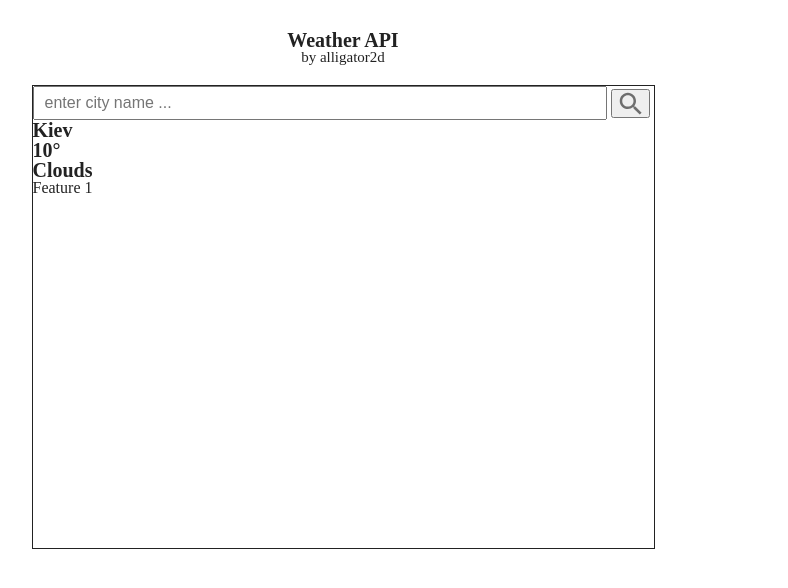
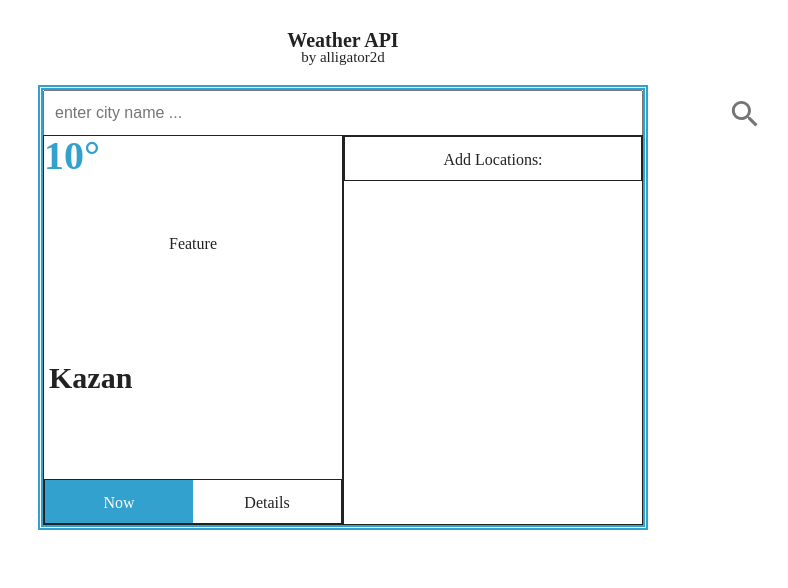
Before and after one commit to alligator2d/weather_app, a plain HTML site: page index.html in a window 1280 px wide. Shown: the whole page, without its empty margins (297-1085 px from the left). Drawn offline with Linux system fonts and the light colour scheme.

Commit message:
third commit

```diff
--- a/index.html
+++ b/index.html
@@ -10,27 +10,65 @@
 </head>
 <body>
 
-<h1> <p>Weather API</p>
-	by alligator2d</h1>
+<h1><p>Weather API</p>
+	by alligator2d
+</h1>
 
 <div class="container">
+
+	<div class="input">
 		<input type="text" id="myInput" placeholder="enter city name ..." class="input">
+		<button><img src="img/Shape.svg" alt="search"></button>
+	</div>
 
-	<button><img src="img/Shape.svg" alt="search"></button>
+	<div class="weather">
+
+		<div class="main-Now">
 			<div class="pricing-table row">
 				<div class="package featured">
-			<p class="package-name">Kiev</p>
+					<p class="price">10&deg;</p>
 
-			<p class="price">10&deg;</p>
+					<!--			<p class="disclaimer">Clouds</p>-->
+					<ul class="features">
+						<li>Feature</li>
+					</ul>
+					<p class="package-name">Kazan</p>
+				</div>
+			</div>
+
+		</div>
+
+		<div class="main-Details">
+			<div class="package featured">
+				<p class="package-name-details">Kazan</p>
+				<p class="price-details">10&deg;</p>
+				<p class="price-feels">12&deg;</p>
+
+
 				<p class="disclaimer">Clouds</p>
+				<p class="disclaimer-sunrise">08:20</p>
+				<p class="disclaimer-sunset">18:40</p>
+
 
 				<ul class="features">
-				<li>Feature 1</li>
+<!--					<li>Feature</li>-->
 				</ul>
-<!--			<button class="button-primary">Go</button>-->
+			</div>
+
+		</div>
+
+
+		<div class="section">
+			<div class="now active">Now</div>
+			<div class="details">Details</div>
 		</div>
 	</div>
-	<div class="out"></div>
+
+	<div class="add">
+		<div class="locations">Add Locations:</div>
+	</div>
+
+
 </div>
 <script src="js/view/view.js"></script>
 <script src="js/script.js"></script>
--- a/js/script.js
+++ b/js/script.js
@@ -1,39 +1,71 @@
 const input = document.querySelector("input");
 const btn = document.querySelector("button");
+
+document.querySelector('.main-Details').style.display = 'none';
+
+const t = Date.now();
+console.log(t);
+
 
 btn.addEventListener("click", async () => {
 	console.log(input.value);
 	const cityName = input.value;
 	const serverUrl = "http://api.openweathermap.org/data/2.5/";
 	const apiKey = "dd104ede60c26d64cf20852b80b4317d";
-	const url = `${serverUrl}find?q=${cityName}&appid=${apiKey}`;
+	const url = `${serverUrl}weather?q=${cityName}&appid=${apiKey}`;
 
 	const data = await getData(url);
-	console.log(data.name);
+
+	console.log(data);
 	document.querySelector('.package-name').textContent = data.name;
-	// document.querySelector(".price").innerHTML = Math.round(data.main.temp - 273) + "&deg;";
-	// document.querySelector(".disclaimer").textContent = data.weather[0]["description"];
-	// document.querySelector(".features li").innerHTML =
-	// 	`<img src="https://openweathermap.org/img/wn/${data.weather[0]["icon"]}@2x.png">`;
+	document.querySelector(".price").innerHTML = Math.round(data.main.temp - 273) + "&deg;";
+	document.querySelector(".disclaimer").textContent = `Weather: ${data.weather[0]["description"]}`;
+	document.querySelector(".features li").innerHTML =
+		`<img src="https://openweathermap.org/img/wn/${data.weather[0]["icon"]}@2x.png">`;
+
+
+	console.log(data.sys.sunrise);
+	console.log(data.sys.sunset);
+	const sunrise = JSON.parse(data.sys.sunrise);
+	console.log(sunrise);
+	console.log(getTime(sunrise));
+
+	document.querySelector('.package-name-details').textContent = `City/town: ${data.name}`;
+	document.querySelector(".price-details").innerHTML = `Temperature: ${Math.round(data.main.temp - 273)} &deg;`;
+	document.querySelector('.price-feels').innerHTML = `Feels like: ${Math.round(data.main.feels_like - 273)} &deg;`
+	document.querySelector('.disclaimer-sunrise').textContent = `Sunrise: ${getTime(data.sys.sunrise)}`;
+	document.querySelector('.disclaimer-sunset').textContent = `Sunset: ${getTime(data.sys.sunset)}`;
 
 
 	input.value = "";
 
 });
 
-function search() {
-	fetch(`http://api.openweathermap.org/data/2.5/find?q=${input.value}&appid=dd104ede60c26d64cf20852b80b4317d`).then(function (resp) {
-		return resp.json();
-	}).then(function (data) {
-		console.log(data);
-		document.querySelector(".package-name").textContent = data.name;
-		document.querySelector(".price").innerHTML = Math.round(data.main.temp - 273) + "&deg;";
-		document.querySelector(".disclaimer").textContent = data.weather[0]["description"];
-		//https://openweathermap.org/img/wn/02d@2x.png
-		document.querySelector(".features li").innerHTML =
-			`<img src="https://openweathermap.org/img/wn/${data.weather[0]["icon"]}@2x.png">`;
-	}).catch(function () {
-		// catch any errors
-	});
+const now = document.querySelector('.now');
+const details = document.querySelector('.details');
 
-}
+now.addEventListener('click', () => {
+
+	if(!now.classList.contains('active')) {
+		now.classList.add('active');
+		details.classList.remove('active');
+	} else {
+		return;
+	}
+	document.querySelector('.main-Details').style.display = 'none';
+	document.querySelector('.main-Now').style.display = 'block';
+
+})
+
+details.addEventListener('click', () => {
+
+	if(!details.classList.contains('active')) {
+		details.classList.add('active');
+		now.classList.remove('active');
+	} else {
+		return;
+	}
+	document.querySelector('.main-Now').style.display = 'none';
+	document.querySelector('.main-Details').style.display = 'block';
+
+})
--- a/js/view/view.js
+++ b/js/view/view.js
@@ -9,3 +9,15 @@ async function getData(url) {
 		console.log(error.message);
 	}
 }
+
+function getTime(res) {
+	let hours = Math.floor(res / (1000 * 60 * 60) % 24);
+	let minutes = Math.floor((res / 1000 / 60) % 60);
+
+	return `${hours}:${minutes}`
+}
+
+let t1 = new Date(1673527617);
+let t2 = new Date(1673563824)
+console.log(`${t1.getHours()}:${t1.getMinutes()}`);
+console.log(`${t2.getHours()}:${t2.getMinutes()}`);
--- a/style/style.css
+++ b/style/style.css
@@ -2,26 +2,149 @@ html {
 	box-sizing: border-box;
 }
 
-.container {
-	width: 621px;
-	height: 462px;
-	display: block;
-	margin: 0 auto;
-	border: 1px solid;
-	margin-top: 20px;
-}
+/*.container {*/
+/*	width: 621px;*/
+/*	height: 462px;*/
+/*	display: block;*/
+/*	margin: 0 auto;*/
+/*	border: 1px solid;*/
+/*	margin-top: 20px;*/
+/*}*/
 p {
 	font-weight: bold;
 	font-size: 20px;
+}
+.price {
+	font-size: 40px;
+	color: #32a1ce;
+}
+.features {
+	padding-top: 60px;
+	text-align: center;
+}
+.package-name {
+	padding-left: 5px;
+	padding-top: 111px;
+	font-size: 30px;
 }
 h1 {
 	margin-top: 30px;
 	text-align: center;
 	font-size: 15px;
+	margin-bottom: 20px;
 }
+
 input {
-	height: 28px;
-	width: 558px;
+	height: 40px;
+	width: 584px;
 	padding-left: 10px;
+	/*border: 1px solid;*/
+	/*border: thick double #32a1ce;*/
 
 }
+
+button {
+	border: none;
+	outline: none;
+	background-color: transparent;
+}
+
+button img {
+	position: absolute;
+	top:100px;
+	right: 225px;
+	width: 27px;
+}
+
+.container {
+	display: block;
+	margin: 0 auto;
+	/*border: 1px solid;*/
+	border: thick double #32a1ce;
+	width: 600px;
+	height: 435px;
+
+	display: grid;
+	grid-template-columns: 300px 300px;
+	grid-template-rows: 45px 390px;
+	gap: 0px 0px;
+	grid-template-areas:
+    "input input"
+    "weather add";
+}
+
+.input { grid-area: input; }
+
+.weather {
+	border: 0.5px solid;
+	display: grid;
+	grid-template-columns: 1fr;
+	grid-template-rows: 1fr 45px;
+	gap: 0px 0px;
+	grid-template-areas:
+    "."
+    "section";
+	grid-area: weather;
+}
+
+.section {
+	display: grid;
+	border: 0.5px solid;
+	grid-template-columns: 1.3fr 1.3fr;
+	grid-template-rows: 1fr;
+	gap: 0px 0px;
+	grid-template-areas:
+    "now details";
+	grid-area: section;
+}
+
+.now {
+	padding-top: 15px;
+	text-align: center;
+	grid-area: now;
+	cursor: pointer;
+}
+.active {
+	/*background: #252525;*/
+	color: #fff;
+	background: #32a1ce;
+
+}
+
+.details {
+	padding-top: 15px;
+	text-align: center;
+	grid-area: details;
+	cursor: pointer;
+
+}
+
+.add {
+	display: grid;
+	border: 0.5px solid;
+	grid-template-columns: 1fr;
+	grid-template-rows: 45px 1fr;
+	gap: 0px 0px;
+	grid-auto-flow: row;
+	grid-template-areas:
+    "locations"
+    ".";
+	grid-area: add;
+}
+
+.locations {
+	padding-top: 15px;
+	text-align: center;
+	border: 0.5px solid;
+	grid-area: locations;
+}
+.section button {
+	border: none;
+	outline: none;
+	background-color: transparent;
+}
+.main-Details {
+	text-align: center;
+	margin-top: 40px;
+	line-height: 30px;
+}
```
Lines whose indentation alone changed are shown as unchanged.
